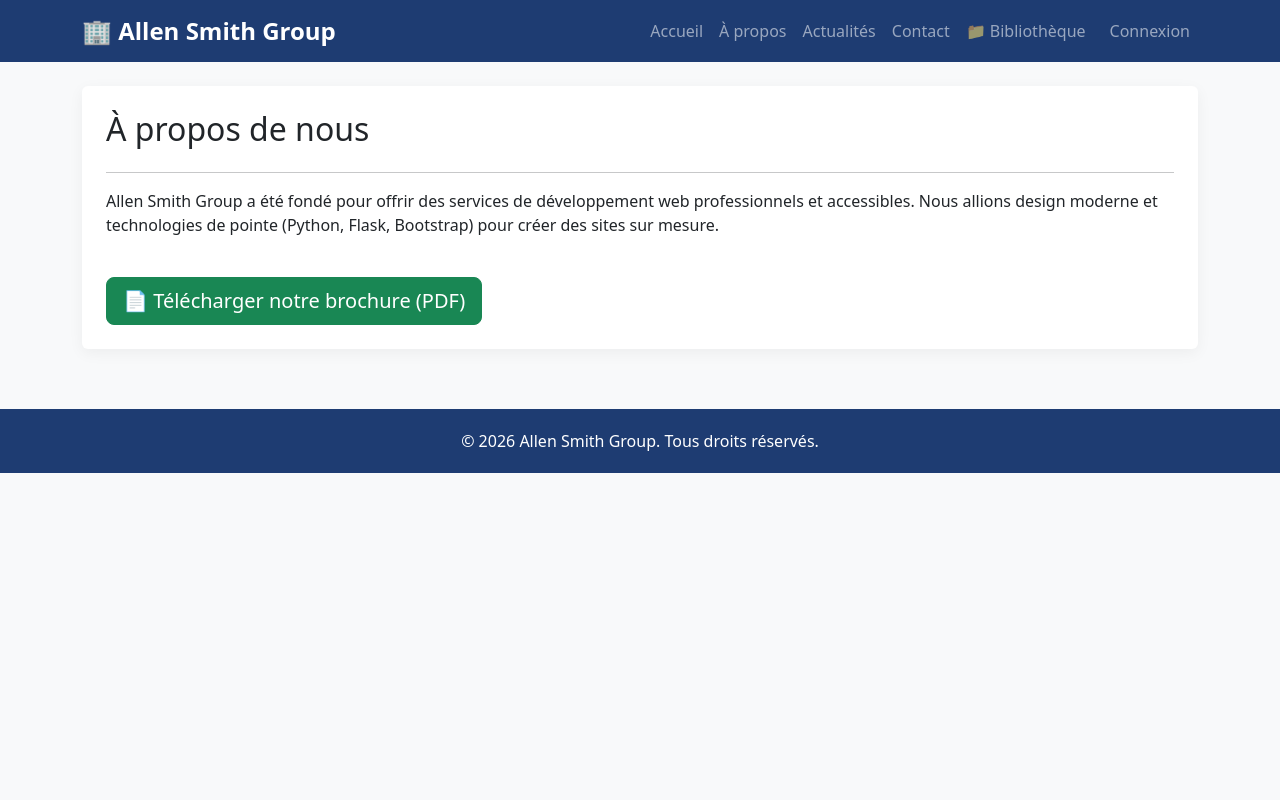
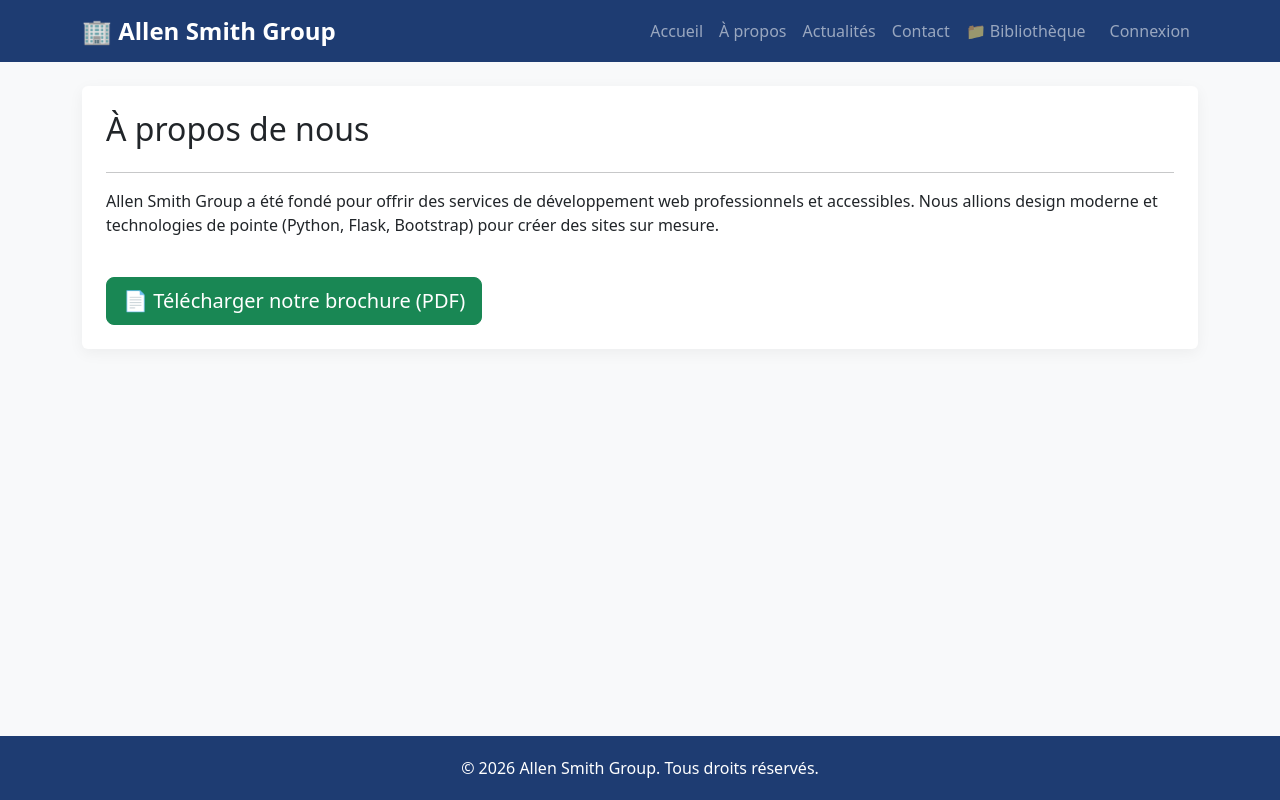
Before and after one commit to rodriguehounsounoukpe6-cmyk/allen-smith-group, a Flask app: page /about in a window 1280 px wide. Run offline with Flask 3, Linux system fonts and the light colour scheme.

Commit message:
Footer fixé en bas de l'écran

```diff
--- a/templates/base.html
+++ b/templates/base.html
@@ -15,7 +15,19 @@
 
     <!-- Petites modifications personnelles pour parfaire le design -->
     <style>
-        body { background-color: #f8f9fa; }
+        /* ✅ AJOUT IMPORTANT : Pour que le footer reste toujours en bas */
+        html, body {
+            height: 100%;
+            margin: 0;
+        }
+        body {
+            display: flex;
+            flex-direction: column;
+            background-color: #f8f9fa;
+        }
+        .container.mt-4 {
+            flex: 1; /* Pousse le footer vers le bas */
+        }
 
         /* NOUVELLE BANNIÈRE AVEC IMAGE DE FOND */
         .hero-section {
@@ -32,7 +44,8 @@
         .navbar-brand { font-weight: bold; font-size: 1.5rem; }
         .card { border: none; box-shadow: 0 4px 15px rgba(0,0,0,0.05); transition: transform 0.2s; }
         .card:hover { transform: translateY(-5px); }
-        footer { background-color: #1e3c72; color: white; padding: 20px 0; margin-top: 60px; }
+
+        footer { background-color: #1e3c72; color: white; padding: 20px 0; margin-top: auto; }
 
         /* ✅ STYLE POUR LE BADGE DE NOTIFICATION */
         .notification-badge {
```
